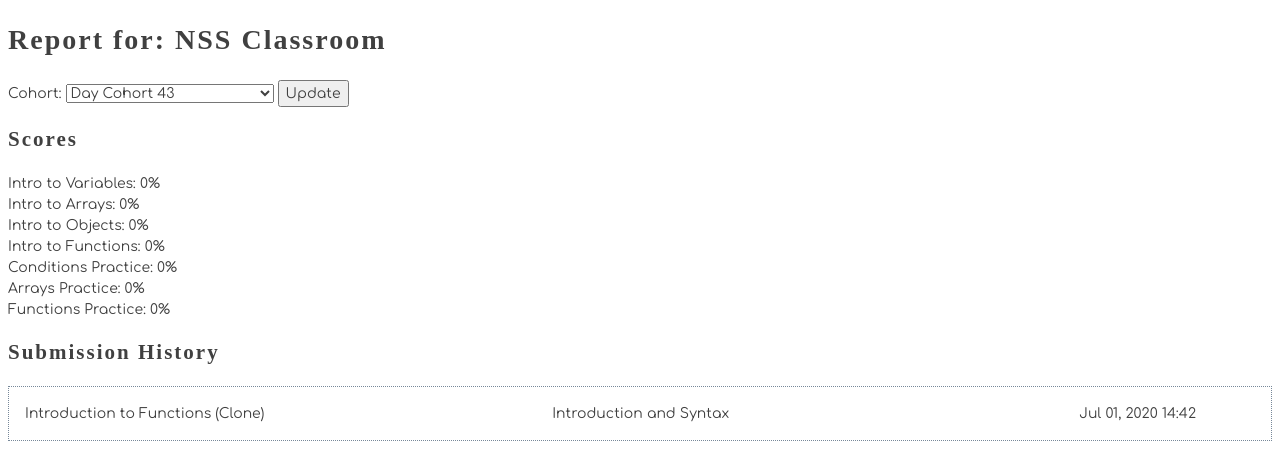
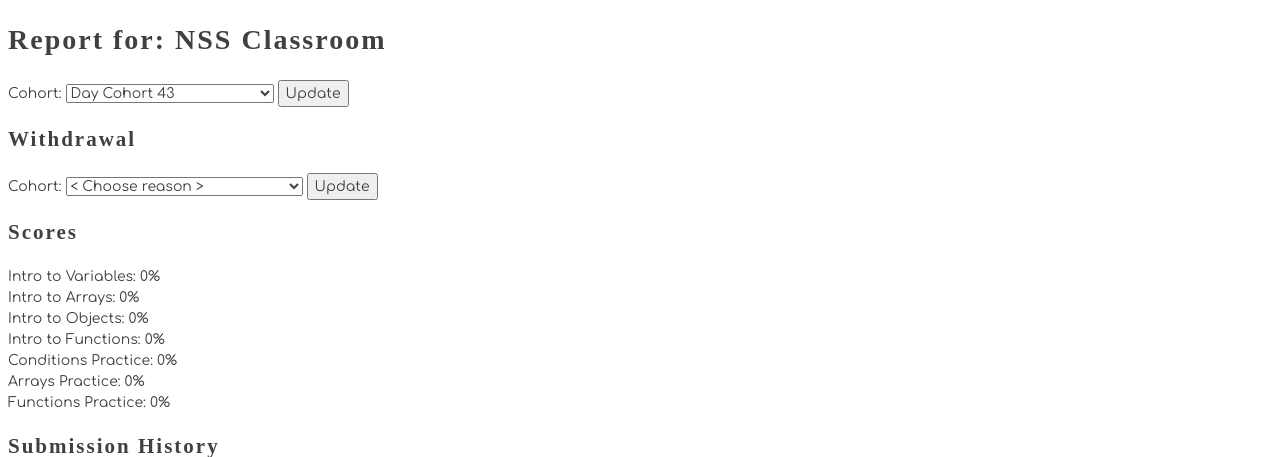
Before and after one commit to stevebrownlee/python-foundations-tracker, a Django app: page /students/1/ in a window 1280 px wide. Shown: the part 76-533 px from the top of the page. Run offline with Django 3.2, Linux system fonts and the light colour scheme; data comes from the database, SQL or seed files in the repository; some web fonts are replaced.

Commit message:
Ability to specify withdrawal reason

```diff
--- a/trackerproject/trackerproject/urls.py
+++ b/trackerproject/trackerproject/urls.py
@@ -30,5 +30,6 @@ urlpatterns = [
     path('cohorts/<int:cohort_id>/', cohort_report, name='cohort_report'),
     path('submissions/', submission_list, name='submission_list'),
     path('studentupdate/', student_update, name='student_update'),
+    path('withdraw/', student_withdrawal, name='student_withdrawal'),
     path('quickupdate/', quick_student_update, name='quick_student_update'),
 ]
--- a/trackerproject/trackerwebapp/models/student.py
+++ b/trackerproject/trackerwebapp/models/student.py
@@ -3,14 +3,18 @@ from .cohort import Cohort
 
 class Student(models.Model):
 
-    PROGRAM_CHOICES = [
-        ('FTWD', 'Full Time Web Development'),
-        ('PTWD', 'Part Time Web Development'),
-    ]
-
     first_name = models.CharField(max_length=100)
     last_name = models.CharField(max_length=100)
     replit_id = models.IntegerField()
+    withdrawn = models.BooleanField(default=False, null=True, blank=True)
+    withdrawn_date = models.DateField(default=None, null=True, blank=True)
+    second_chance_cohort = models.ForeignKey(
+        Cohort,
+        related_name='rollover_students',
+        null=True,
+        blank=True,
+        on_delete=models.DO_NOTHING
+    )
     cohort = models.ForeignKey(
         Cohort,
         related_name='students',
--- a/trackerproject/trackerwebapp/templates/report.html
+++ b/trackerproject/trackerwebapp/templates/report.html
@@ -16,6 +16,20 @@
             <option value="null">Not a current student</option>
             {% for cohort in cohorts %}
                 <option {% if student.cohort.id == cohort.id %}selected{% endif %} value="{{ cohort.id }}">{{ cohort.name }}</option>
+            {% endfor %}
+        </select>
+        <input type="hidden" value="{{ student.id }}" name="student" />
+        <button>Update</button>
+    </form>
+
+    <h2>Withdrawal</h2>
+    <form action="{% url 'student_withdrawal' %}" method="post">
+        {% csrf_token %}
+        Cohort: <select name="withdrawal">
+            <option value="">< Choose reason ></option>
+            <option value="null">Withdrawn</option>
+            {% for cohort in cohorts %}
+                <option {% if student.second_chance_cohort.id == cohort.id %}selected{% endif %} value="{{ cohort.id }}">Transfer to {{ cohort.name }}</option>
             {% endfor %}
         </select>
         <input type="hidden" value="{{ student.id }}" name="student" />
--- a/trackerproject/trackerwebapp/views/__init__.py
+++ b/trackerproject/trackerwebapp/views/__init__.py
@@ -8,3 +8,4 @@ from .student_update import student_update
 from .student_update import quick_student_update
 from .dashboard import dashboard
 from .student_list import student_list
+from .student_withdrawal import student_withdrawal
```
Also changed, not shown: trackerproject/trackerwebapp/views/student_withdrawal.py (added, +23 -0 lines).
